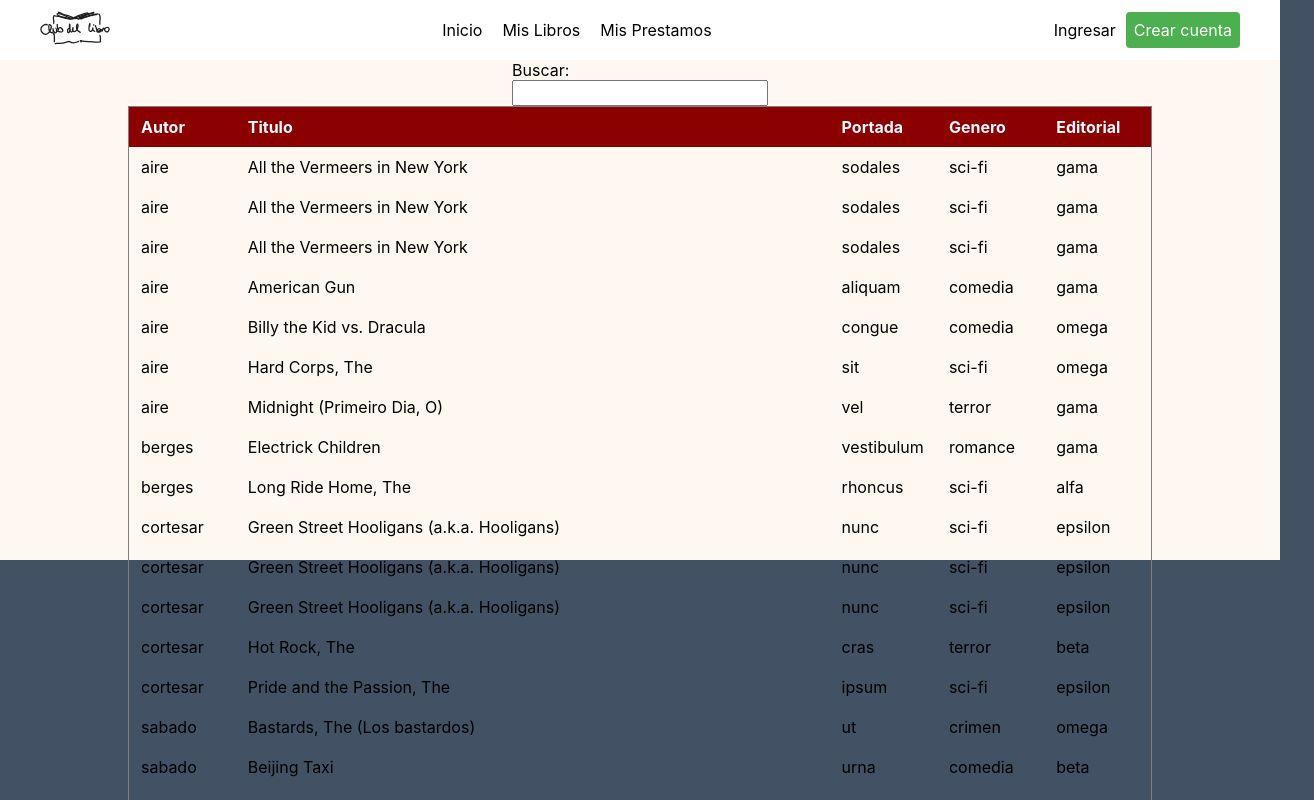
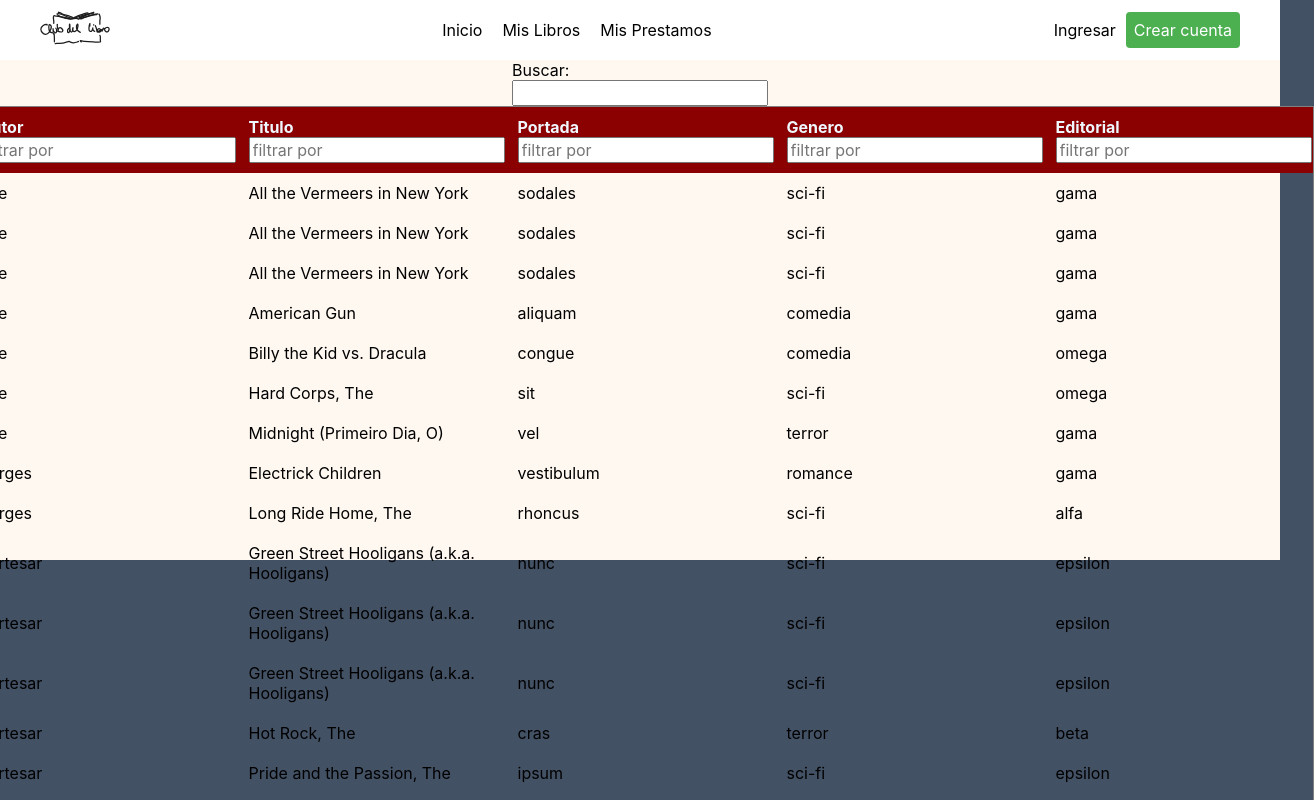
Before and after one commit to bacarvalho/tp2-GRUPO-05-front, a React (Create React App) app: page / in a window 1280 px wide. Shown: the top 800 px of the page, 1314 px wide, since content can reach past the window. Built offline with nearby package versions, Linux system fonts and the light colour scheme.

Commit message:
added filter by columns

```diff
--- /dev/null
+++ b/src/components/Table/ColumnFilter.js
@@ -0,0 +1,11 @@
+import React from 'react';
+
+export const ColumnFilter = ({ column }) => {
+  const { filterValue, setFilter } = column;
+  return(
+    <span>
+      <input value ={filterValue || ''} placeholder="filtrar por"
+      onChange={e => setFilter(e.target.value)}/>
+    </span>
+  )
+}
--- a/src/components/Table/columns.js
+++ b/src/components/Table/columns.js
@@ -1,3 +1,4 @@
+
 export const COLUMNS = [
     {
       Header: 'Autor',
--- a/src/components/Table/index.js
+++ b/src/components/Table/index.js
@@ -1,8 +1,10 @@
 import React, { useMemo } from 'react'
-import { useTable, useSortBy, useGlobalFilter } from 'react-table'
+import { useTable, useSortBy, useGlobalFilter, useFilters } from 'react-table'
 import MOCK_DATA from './sampledata.json'
 import { COLUMNS } from './columns'
 import { GlobalFilter } from './GlobalFilter'
+import { ColumnFilter } from './ColumnFilter'
+
 import './styles.desktop.css'
 
 export default function Table(apidata) {
@@ -10,6 +12,12 @@ export default function Table(apidata) {
 	console.log(someData);
 	const columns = useMemo(() => COLUMNS, []);
 	const data = useMemo(() => MOCK_DATA, []);
+
+	const defaultColumn = useMemo(()=>{
+		return {
+		  Filter: ColumnFilter
+		}
+	  },[]);
 
 	const {
 		getTableProps,
@@ -22,8 +30,10 @@ export default function Table(apidata) {
 		} =
 		useTable({
 			columns,
-			data
+			data,
+			defaultColumn
 		},
+			useFilters,
 			useGlobalFilter,
 			useSortBy
 		);
@@ -41,9 +51,10 @@ export default function Table(apidata) {
 								headerGroup.headers.map(column => (
 									<th {...column.getHeaderProps(column.getSortByToggleProps())}>
 										{column.render('Header')}
-										<span>
+										<div id="sorting">
 											{column.isSorted ? (column.isSortedDesc ? ' 🔽' : ' 🔼') : ''}
-										</span>
+										</div>
+										<div id="filter">{column.canFilter ? column.render('Filter') : null}</div>
 									</th>
 								))
 							}
```
Also changed, not shown: src/components/Table/styles.desktop.css (line endings or trailing spaces).
